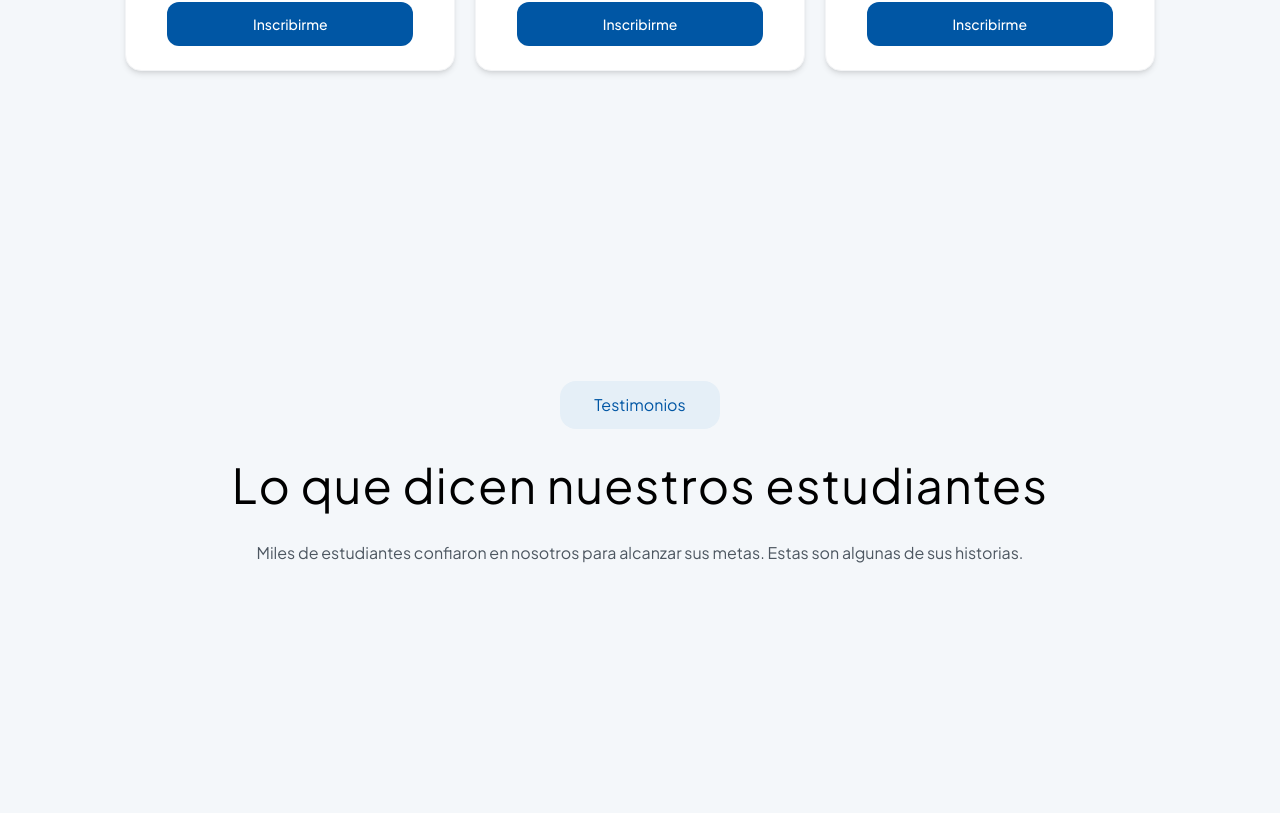
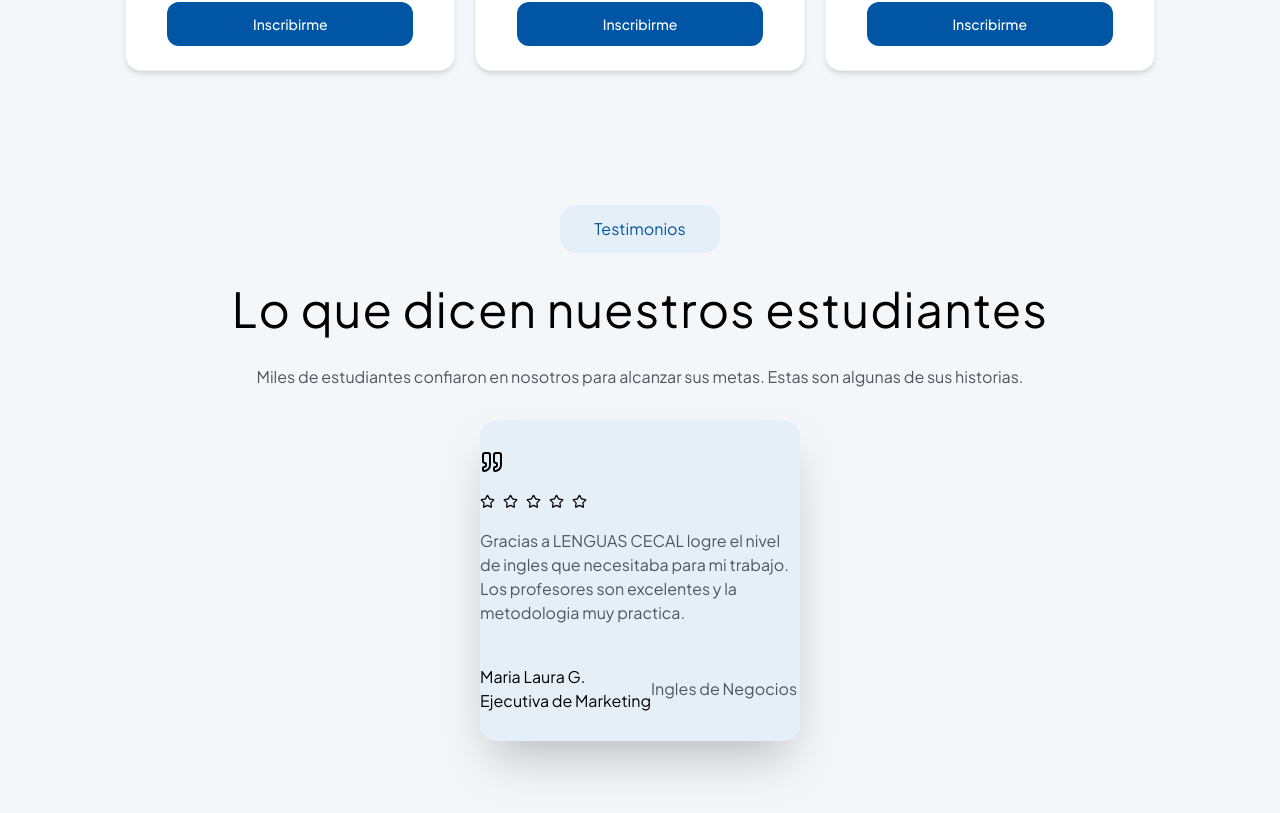
Before and after one commit to CasJuan/lenguas-cecal, a React (Vite) app in the folder lenguas-cecal/: page / in a window 1280 px wide. Shown: the part 3127-3940 px from the top of the page. Built offline with nearby package versions, Linux system fonts and the light colour scheme.

Commit message:
testimonios mas card testi

```diff
--- a/lenguas-cecal/src/components/Testimonios.jsx
+++ b/lenguas-cecal/src/components/Testimonios.jsx
@@ -1,4 +1,5 @@
 import React from 'react'
+import { CardTestimo } from './mini-components/CardTestimo'
 
 export const Testimonios = () => {
   return (
@@ -6,6 +7,10 @@ export const Testimonios = () => {
         <span className="text-primary bg-hover w-40 h-auto p-3 rounded-2xl flex items-center justify-center">Testimonios</span>
         <h1 className="text-5xl tracking-wide">Lo que dicen nuestros estudiantes</h1>
         <p className='text-tertiary text-base'>Miles de estudiantes confiaron en nosotros para alcanzar sus metas. Estas son algunas de sus historias.</p>
+        <div className='flex flex-row justify-center items-center'>
+          <CardTestimo desc={"Gracias a LENGUAS CECAL logre el nivel de ingles que necesitaba para mi trabajo. Los profesores son excelentes y la metodologia muy practica."} nombre={"Maria Laura G."} profesion={"Ejecutiva de Marketing"} curso={"Ingles de Negocios"}/>
+
+        </div>
     </section>
   )
 }
--- a/lenguas-cecal/src/components/mini-components/CardTestimo.jsx
+++ b/lenguas-cecal/src/components/mini-components/CardTestimo.jsx
@@ -1,19 +1,25 @@
 import React from 'react'
 import { Quote, Star } from 'lucide-react'
 
-export const CardTestimo = ({desc,nombre,profesion,curso}) => {
+export const CardTestimo = ({ desc, nombre, profesion, curso }) => {
     return (
-        <div className='flex flex-col items-start justify-center'>
+        <div className='flex flex-col items-start justify-center gap-5 h-80 w-80 bg-hover rounded-2xl shadow-2xl'>
             <Quote />
-            <Star />
-            <p>{desc}</p>
+            <div className='flex flex-row items-center justify-center gap-2'>
+                <Star size={15} />
+                <Star size={15} />
+                <Star size={15} />
+                <Star size={15} />
+                <Star size={15} />
+            </div>
+            <p className='text-base text-tertiary'>{desc}</p>
             <div></div>
-            <div>
-            <div>
-                <h5>{nombre}</h5>
-                <p>{profesion}</p>
-            </div>
-            <p>{curso}</p>
+            <div className='flex flex-row items-center justify-center'>
+                <div className='flex flex-col items-start justify-center'>
+                    <h5>{nombre}</h5>
+                    <p>{profesion}</p>
+                </div>
+                <p className='bg-hover rounded-2xl text-base text-tertiary'>{curso}</p>
             </div>
         </div>
     )
```
